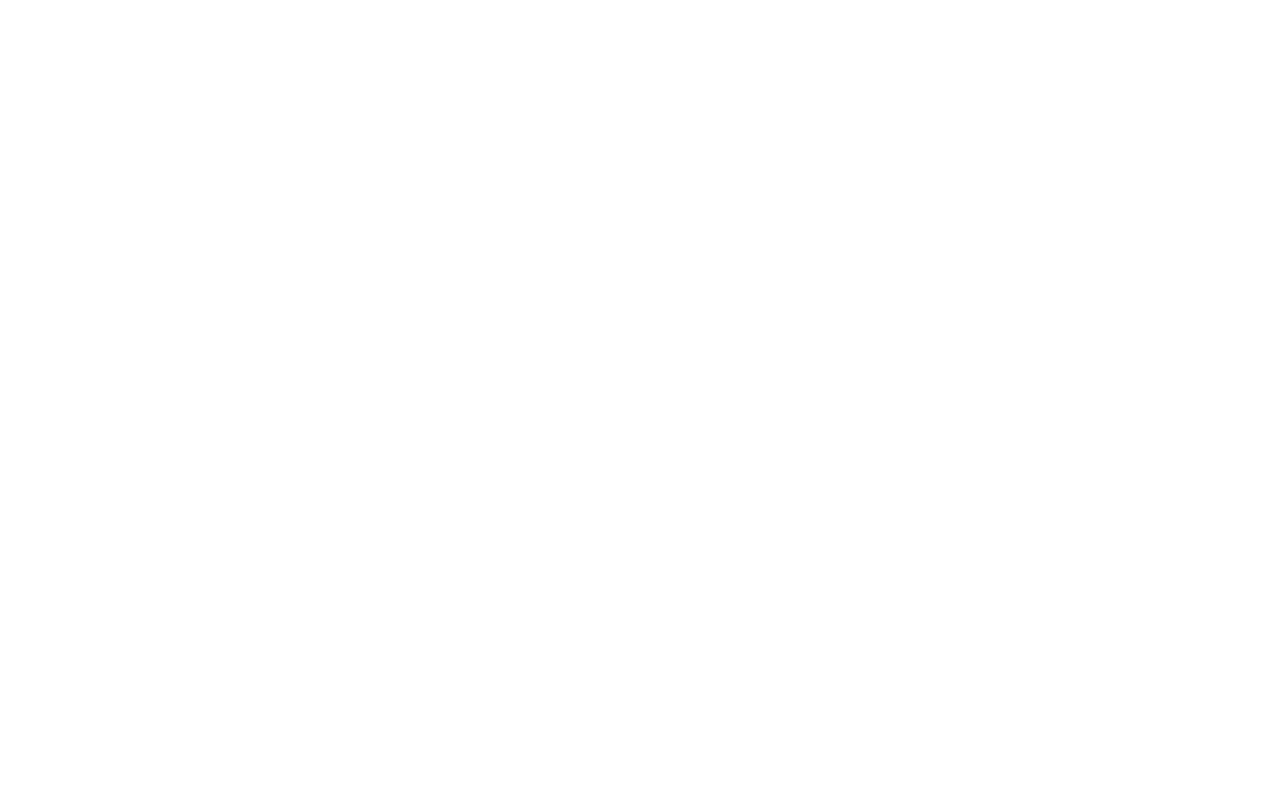
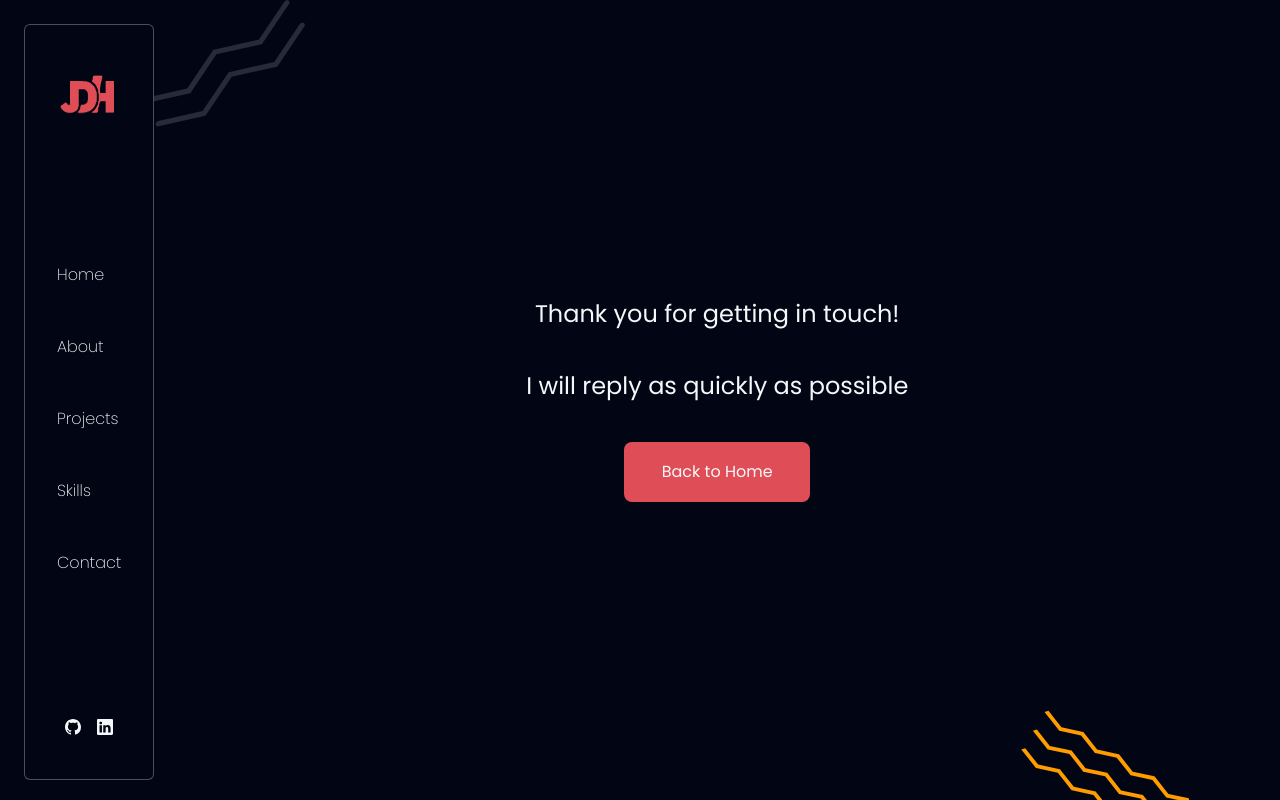
Before and after one commit to David-Henery4/Portfolio-V2, a React (Create React App) app: page /thankyou in a window 1280 px wide. Before the commit this address had no page. Built offline with nearby package versions, Linux system fonts and the light colour scheme.

Commit message:
error-&-thank-you-page

```diff
--- a/src/components/AnimatedRoutes.js
+++ b/src/components/AnimatedRoutes.js
@@ -1,5 +1,5 @@
 import React from "react";
-import { Route, Routes, useLocation } from "react-router-dom";
+import { Navigate, Route, Routes, useLocation } from "react-router-dom";
 import App from "../App";
 import {
   Header,
@@ -8,6 +8,7 @@
   Skills,
   Contact,
   SingleProject,
+  ThankYou,
 } from "../pages";
 import { AnimatePresence } from "framer-motion";
 
@@ -23,6 +24,8 @@
           <Route path="skills" element={<Skills />} />
           <Route path="contact" element={<Contact />} />
           <Route path="projects/:projectId" element={<SingleProject />} />
+          <Route path="thankyou" element={<ThankYou/>}/>
+          <Route path="*" element={<Navigate to="/"/>}/>
         </Route>
       </Routes>
     </AnimatePresence>
--- a/src/components/ContactForm.js
+++ b/src/components/ContactForm.js
@@ -1,8 +1,10 @@
 import React, { useState } from "react";
 import useValidation from "../hooks/useValidation";
 import {Input, MessageInput} from "../components";
+import { useNavigate } from "react-router-dom";
 
 const ContactForm = () => {
+  const navigate = useNavigate()
   const [formValues, setFormValues] = useState({
     name: "",
     re: "",
@@ -53,6 +55,7 @@
         messageError={messageError}
         setFormValues={setFormValues}
       />
+      <input type="hidden" name="_next" value="www.djhwebdevelopment.com/thankyou" />
     </form>
   );
 };
--- a/src/components/SingleProjectContent.js
+++ b/src/components/SingleProjectContent.js
@@ -33,7 +33,7 @@
           Live Project
         </a>
         <a
-          className="primary-btn main-btn-styles grid place-items-center"
+          className="secondary-btn main-btn-styles grid place-items-center"
           href={repoUrl}
           target="_blank"
           rel="noreferrer"
--- /dev/null
+++ b/src/pages/ThankYou.js
@@ -0,0 +1,31 @@
+import React from 'react'
+import {motion} from "framer-motion";
+import { Link } from 'react-router-dom';
+import {BgMultipleWaves, BgWaveStraight, Bg2Waves} from "../assets"
+
+const ThankYou = () => {
+  return (
+    <motion.main
+      className="w-full col-start-2 col-end-12 lrgDesk:col-start-4 lrgDesk:col-end-[14] py-12 grid place-items-center content-center gap-10 relative"
+      initial={{ y: 300, opacity: 0 }}
+      animate={{ y: 0, opacity: 1 }}
+      exit={{ y: -300, opacity: 0 }}
+      transition={{
+        type: "spring",
+        stiffness: 260,
+        damping: 20,
+        delay: 0.25,
+      }}
+    >
+      <BgMultipleWaves className='absolute -bottom-10 right-10'/>
+      <Bg2Waves className='absolute top-0 -left-16'/>
+      <p className="text-2xl text-center">Thank you for getting in touch!</p>
+      <p className="text-2xl text-center">I will reply as quickly as possible</p>
+      <Link to="/" className="primary-btn main-btn-styles grid place-items-center">
+        Back to Home
+      </Link>
+    </motion.main>
+  );
+}
+
+export default ThankYou
--- a/src/pages/index.js
+++ b/src/pages/index.js
@@ -4,6 +4,7 @@
 import Contact from "./Contact";
 import Skills from "./Skills";
 import SingleProject from "./SingleProject";
+import ThankYou from "./ThankYou";
 
 export {
   Header,
@@ -12,4 +13,5 @@
   Contact,
   Skills,
   SingleProject,
+  ThankYou,
 }
```
